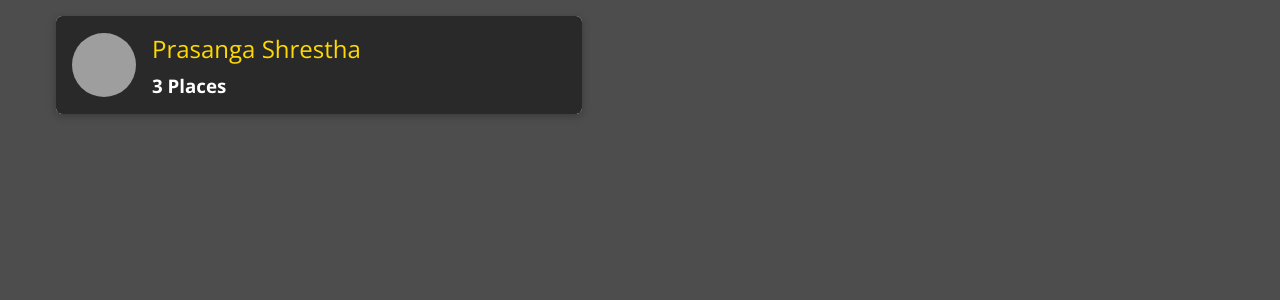
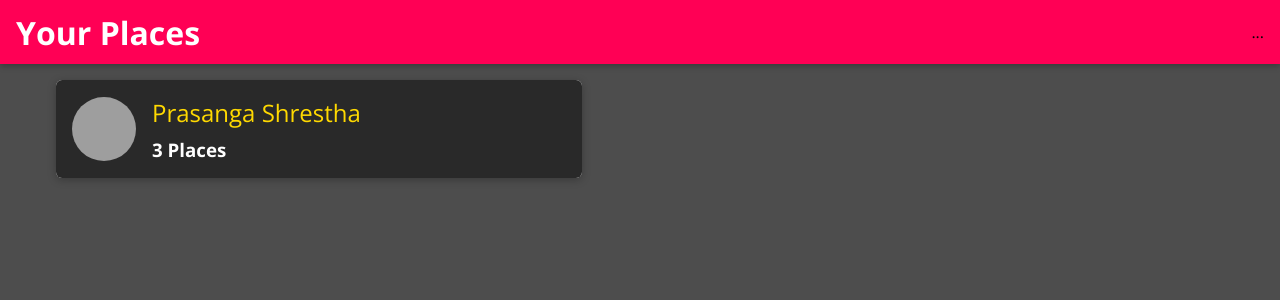
Before and after one commit to prasangashrestha/MERN-app, a React (Create React App) app: page / in a window 1280 px wide. Shown: the top 300 px of the page. Built offline with nearby package versions, Linux system fonts and the light colour scheme; grey boxes are pictures that could not be loaded.

Commit message:
add nav bar and header

```diff
--- a/src/App.js
+++ b/src/App.js
@@ -7,10 +7,13 @@
 } from "react-router-dom";
 import Users from "./user/pages/Users";
 import NewPlace from "./places/pages/NewPlace";
+import MainNavigation from "./shared/components/Navigation/MainNavigation";
 
 const App = () => {
   return (
     <Router>
+      <MainNavigation />
+      <main>
         <Switch>
           <Route path='/' exact>
             <Users />
@@ -20,6 +23,7 @@
           </Route>
           <Redirect to='/' />
         </Switch>
+      </main>
     </Router>
   );
 };
--- /dev/null
+++ b/src/shared/components/Navigation/MainHeader.css
@@ -0,0 +1,23 @@
+.main-header {
+    width: 100%;
+    height: 4rem;
+    display: flex;
+    align-items: center;
+    position: fixed;
+    top: 0;
+    left: 0;
+    background: #ff0055;
+    box-shadow: 0 2px 6px rgba(0, 0, 0, 0.26);
+    padding: 0 1rem;
+    z-index: 5;
+}
+
+main {
+    margin-top: 5rem;
+}
+
+@media (min-width: 768px) {
+    .main-header {
+        justify-content: space-between;
+    }
+}
--- /dev/null
+++ b/src/shared/components/Navigation/MainHeader.js
@@ -0,0 +1,9 @@
+import React from "react";
+
+import "./MainHeader.css";
+
+const MainHeader = ({children}) => {
+  return <header className='main-header'>{children}</header>;
+};
+
+export default MainHeader;
--- /dev/null
+++ b/src/shared/components/Navigation/MainNavigation.css
@@ -0,0 +1,45 @@
+.main-navigation__menu-btn {
+    width: 3rem;
+    height: 3rem;
+    background: transparent;
+    border: none;
+    display: flex;
+    flex-direction: column;
+    justify-content: space-around;
+    margin-right: 2rem;
+    cursor: pointer;
+}
+
+.main-navigation__menu-btn span {
+    display: block;
+    width: 3rem;
+    height: 2.5px;
+    background: white;
+}
+
+.main-navigation__title {
+    color: white;
+}
+
+.main-navigation__title a {
+    text-decoration: none;
+    color: white;
+}
+
+.main-navigation__header-nav {
+    display: none;
+}
+
+.main-navigation__drawer-nav {
+    height: 100%;
+}
+
+@media (min-width: 768px) {
+    .main-navigation__menu-btn {
+        display: none;
+    }
+
+    .main-navigation__header-nav {
+        display: block;
+    }
+}
--- /dev/null
+++ b/src/shared/components/Navigation/MainNavigation.js
@@ -0,0 +1,23 @@
+import React from "react";
+
+import "./MainNavigation.css";
+import {Link} from "react-router-dom";
+import MainHeader from "./MainHeader";
+
+const MainNavigation = ({children}) => {
+  return (
+    <MainHeader>
+      <button className='main-navigation__menu-btn'>
+        <span />
+        <span />
+        <span />
+      </button>
+      <h1 className='main-navigation__title'>
+        <Link to='/'>Your Places</Link>
+      </h1>
+      <nav>...</nav>
+    </MainHeader>
+  );
+};
+
+export default MainNavigation;
```
Also changed, not shown: src/shared/components/Navigation/NavLinks.css (added), src/shared/components/Navigation/NavLinks.js (added). Lines whose indentation alone changed are shown as unchanged.
